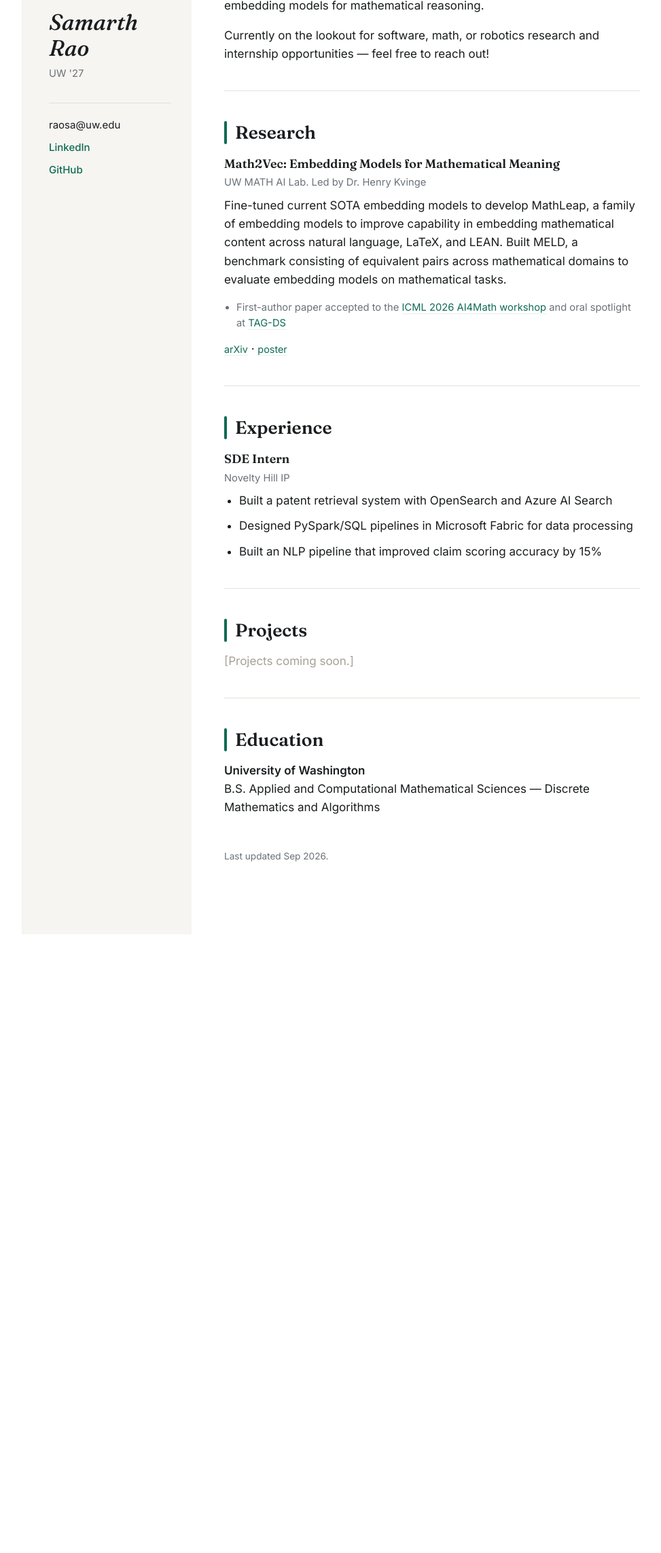
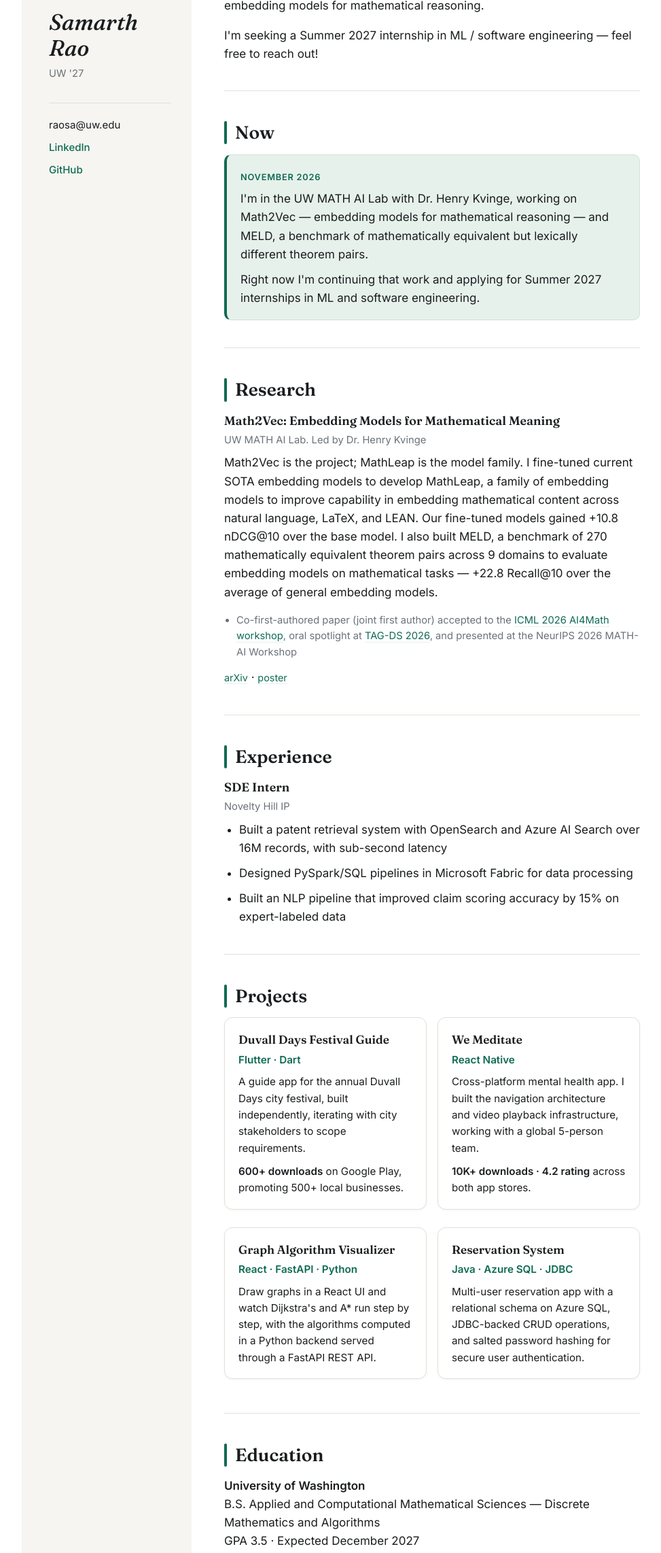
Before and after one commit to SamarthRao91/portfolio, a plain HTML site: page index.html in a window 1280 px wide. Shown: the part 201-2485 px from the top of the page at 68% size, without its empty margins (88-1061 px from the left). Before the commit the page ends 1575 px from the top, so only its background shows below. Drawn offline with Linux system fonts and the light colour scheme.

Commit message:
Refresh portfolio: add Now section, project cards, co-first-authored paper, GPA

```diff
--- a/index.html
+++ b/index.html
@@ -230,6 +230,94 @@ footer {
   font-size: 0.85rem;
 }
 
+/* ---------------- Now callout & project cards ---------------- */
+
+section {
+  margin-bottom: 8px;
+}
+
+.now-box {
+  background: var(--accent-soft);
+  border: 1px solid #CDE3D6;
+  border-left: 4px solid var(--accent);
+  border-radius: 10px;
+  padding: 18px 20px;
+}
+
+.now-box p {
+  margin: 0 0 10px 0;
+}
+
+.now-box p:last-child {
+  margin-bottom: 0;
+}
+
+.now-date {
+  display: inline-block;
+  font-size: 0.8rem;
+  font-weight: 600;
+  letter-spacing: 0.06em;
+  text-transform: uppercase;
+  color: var(--accent);
+  margin-bottom: 8px;
+}
+
+.project-grid {
+  display: grid;
+  grid-template-columns: 1fr 1fr;
+  gap: 16px;
+  margin: 0;
+  padding: 0;
+  list-style: none;
+}
+
+.project-card {
+  background: #ffffff;
+  border: 1px solid var(--rule);
+  border-radius: 12px;
+  padding: 18px 20px;
+  box-shadow: 0 1px 3px rgba(26, 29, 31, 0.06);
+  transition: transform 0.15s ease, box-shadow 0.15s ease, border-color 0.15s ease;
+}
+
+.project-card:hover {
+  transform: translateY(-2px);
+  border-color: #CDE3D6;
+  box-shadow: 0 6px 18px rgba(15, 107, 83, 0.10);
+}
+
+.project-card h3 {
+  font-size: 1.08rem;
+  margin-bottom: 4px;
+}
+
+.project-tech {
+  color: var(--accent);
+  font-size: 0.85rem;
+  font-weight: 600;
+  margin: 0 0 8px 0 !important;
+}
+
+.project-card p {
+  font-size: 0.95rem;
+  margin: 0 0 10px 0;
+}
+
+.project-card p:last-child {
+  margin-bottom: 0;
+}
+
+.project-stat {
+  font-weight: 600;
+  color: var(--ink);
+}
+
+@media (max-width: 720px) {
+  .project-grid {
+    grid-template-columns: 1fr;
+  }
+}
+
 /* ---------------- Mobile ---------------- */
 
 @media (max-width: 720px) {
@@ -290,9 +378,28 @@ footer {
         Lab, working on embedding models for mathematical reasoning.
       </p>
       <p>
-        Currently on the lookout for software, math, or robotics research
-        and internship opportunities — feel free to reach out!
+        I'm seeking a Summer 2027 internship in ML / software engineering —
+        feel free to reach out!
       </p>
+    </section>
+
+    <hr>
+
+    <section id="now">
+      <h2>Now</h2>
+      <div class="now-box">
+        <span class="now-date">November 2026</span>
+        <p>
+          I'm in the UW MATH AI Lab with Dr. Henry Kvinge, working on
+          Math2Vec — embedding models for mathematical reasoning — and
+          MELD, a benchmark of mathematically equivalent but lexically
+          different theorem pairs.
+        </p>
+        <p>
+          Right now I'm continuing that work and applying for Summer 2027
+          internships in ML and software engineering.
+        </p>
+      </div>
     </section>
 
     <hr>
@@ -304,15 +411,18 @@ footer {
         <h3>Math2Vec: Embedding Models for Mathematical Meaning</h3>
         <p class="entry-meta">UW MATH AI Lab. Led by Dr. Henry Kvinge</p>
         <p>
-          Fine-tuned current SOTA embedding models to develop MathLeap, a
+          Math2Vec is the project; MathLeap is the model family. I
+          fine-tuned current SOTA embedding models to develop MathLeap, a
           family of embedding models to improve capability in embedding
           mathematical content across natural language, LaTeX, and LEAN.
-          Built MELD, a benchmark consisting of equivalent pairs across
-          mathematical domains to evaluate embedding models on
-          mathematical tasks.
+          Our fine-tuned models gained +10.8 nDCG@10 over the base model.
+          I also built MELD, a benchmark of 270 mathematically equivalent
+          theorem pairs across 9 domains to evaluate embedding models on
+          mathematical tasks — +22.8 Recall@10 over the average of
+          general embedding models.
         </p>
         <ul class="entry-note">
-          <li>First-author paper accepted to the <a href="https://ai4math2026.github.io/" target="_blank" rel="noopener">ICML 2026 AI4Math workshop</a> and oral spotlight at <a href="https://www.tagds.com/events/tag-ds-2026" target="_blank" rel="noopener">TAG-DS</a></li>
+          <li>Co-first-authored paper (joint first author) accepted to the <a href="https://ai4math2026.github.io/" target="_blank" rel="noopener">ICML 2026 AI4Math workshop</a>, oral spotlight at <a href="https://www.tagds.com/events/tag-ds-2026" target="_blank" rel="noopener">TAG-DS 2026</a>, and presented at the NeurIPS 2026 MATH-AI Workshop</li>
         </ul>
         <p class="entry-links">
           <a href="https://arxiv.org/abs/2606.23959" target="_blank" rel="noopener">arXiv</a>
@@ -331,9 +441,9 @@ footer {
         <h3>SDE Intern</h3>
         <p class="entry-meta">Novelty Hill IP</p>
         <ul>
-          <li>Built a patent retrieval system with OpenSearch and Azure AI Search</li>
+          <li>Built a patent retrieval system with OpenSearch and Azure AI Search over 16M records, with sub-second latency</li>
           <li>Designed PySpark/SQL pipelines in Microsoft Fabric for data processing</li>
-          <li>Built an NLP pipeline that improved claim scoring accuracy by 15%</li>
+          <li>Built an NLP pipeline that improved claim scoring accuracy by 15% on expert-labeled data</li>
         </ul>
       </div>
     </section>
@@ -342,7 +452,30 @@ footer {
 
     <section id="projects">
       <h2>Projects</h2>
-      <p class="placeholder">[Projects coming soon.]</p>
+      <ul class="project-grid">
+        <li class="project-card">
+          <h3>Duvall Days Festival Guide</h3>
+          <p class="project-tech">Flutter · Dart</p>
+          <p>A guide app for the annual Duvall Days city festival, built independently, iterating with city stakeholders to scope requirements.</p>
+          <p><span class="project-stat">600+ downloads</span> on Google Play, promoting 500+ local businesses.</p>
+        </li>
+        <li class="project-card">
+          <h3>We Meditate</h3>
+          <p class="project-tech">React Native</p>
+          <p>Cross-platform mental health app. I built the navigation architecture and video playback infrastructure, working with a global 5-person team.</p>
+          <p><span class="project-stat">10K+ downloads · 4.2 rating</span> across both app stores.</p>
+        </li>
+        <li class="project-card">
+          <h3>Graph Algorithm Visualizer</h3>
+          <p class="project-tech">React · FastAPI · Python</p>
+          <p>Draw graphs in a React UI and watch Dijkstra's and A* run step by step, with the algorithms computed in a Python backend served through a FastAPI REST API.</p>
+        </li>
+        <li class="project-card">
+          <h3>Reservation System</h3>
+          <p class="project-tech">Java · Azure SQL · JDBC</p>
+          <p>Multi-user reservation app with a relational schema on Azure SQL, JDBC-backed CRUD operations, and salted password hashing for secure user authentication.</p>
+        </li>
+      </ul>
     </section>
 
     <hr>
@@ -352,12 +485,13 @@ footer {
       <p>
         <strong>University of Washington</strong><br>
         B.S. Applied and Computational Mathematical Sciences — Discrete
-        Mathematics and Algorithms
+        Mathematics and Algorithms<br>
+        GPA 3.5 · Expected December 2027
       </p>
     </section>
 
     <footer>
-      <p>Last updated Sep 2026.</p>
+      <p>Last updated Nov 2026.</p>
     </footer>
 
   </main>
```
